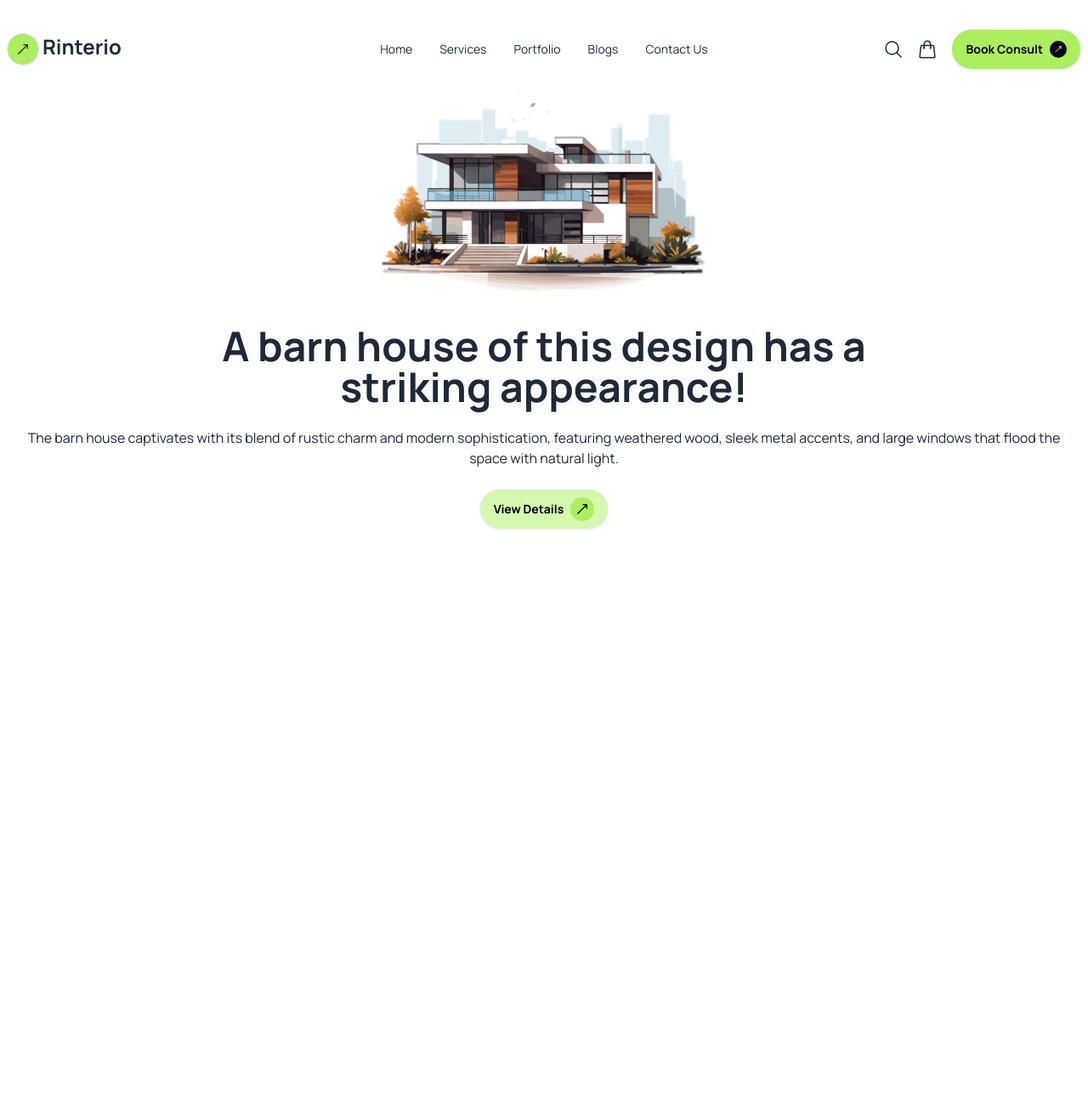
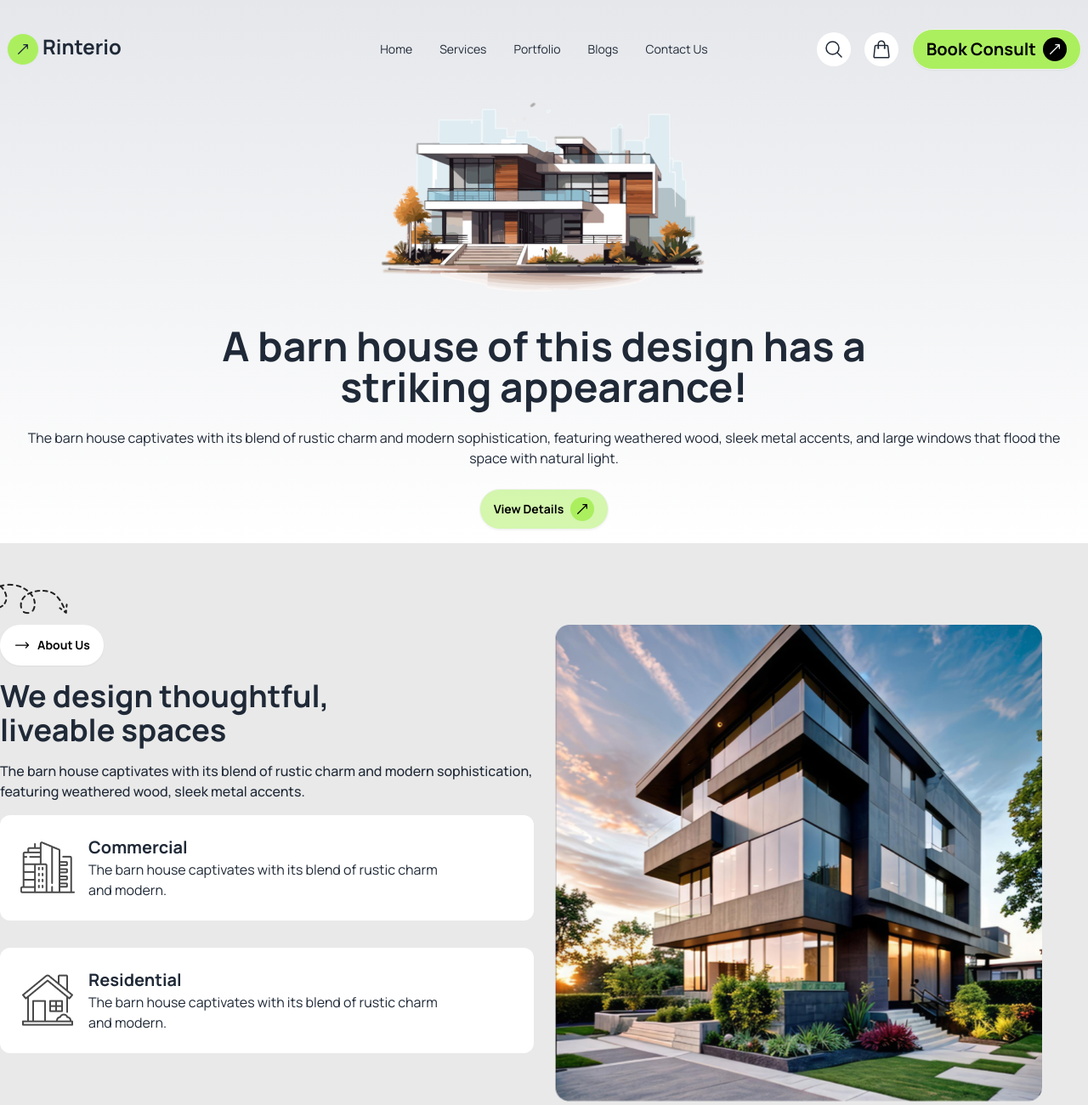
Before and after one commit to Abdallah-BinSaif/p-assingment-3, a plain HTML site: page index.html in a window 1280 px wide. Shown: the whole page at 85% size. Before the commit the page ends 800 px from the top, so only its background shows below. Drawn offline with nearby package versions, Linux system fonts and the light colour scheme.

Commit message:
thoughtful section work done

```diff
--- a/index.html
+++ b/index.html
@@ -49,12 +49,14 @@
   </head>
   <body class="font-manrope">
     <!-- heading section -->
-    <header class="bg-gradient-to-b from-[rgba(255, 255, 255, 1.00)] to-[rgba(255, 255, 255, 0.00)] mt-6">
+    <header class="bg-gradient-to-b from-gray-200 pt-6">
       <!-- navbar section -->
-      <nav class="container mx-auto ">
+      <nav class="container mx-auto">
         <div class="navbar">
           <!-- only for small devices -->
-          <div class="lg:hidden flex-1 justify-between flex-row-reverse md:flex-row">
+          <div
+            class="lg:hidden flex-1 justify-between flex-row-reverse md:flex-row"
+          >
             <div class="dropdown md:hidden">
               <div tabindex="0" role="button" class="btn btn-ghost lg:hidden">
                 <svg
@@ -107,7 +109,7 @@
               Rinterio</a
             >
           </div>
-          <!-- only for large devices -->
+          <!-- medium and for large devices -->
           <div class="navbar-start hidden lg:flex">
             <div class="dropdown">
               <div tabindex="0" role="button" class="btn btn-ghost lg:hidden">
@@ -200,17 +202,44 @@
           </div>
           <div class="navbar-end hidden lg:flex gap-4">
             <!-- search icon -->
-            <svg xmlns="http://www.w3.org/2000/svg" fill="none" viewBox="0 0 24 24" stroke-width="1.5" stroke="currentColor" class="size-6">
-              <path stroke-linecap="round" stroke-linejoin="round" d="m21 21-5.197-5.197m0 0A7.5 7.5 0 1 0 5.196 5.196a7.5 7.5 0 0 0 10.607 10.607Z" />
+            <div class="bg-white rounded-full p-2">
+              <svg
+                xmlns="http://www.w3.org/2000/svg"
+                fill="none"
+                viewBox="0 0 24 24"
+                stroke-width="1.5"
+                stroke="currentColor"
+                class="size-6"
+              >
+                <path
+                  stroke-linecap="round"
+                  stroke-linejoin="round"
+                  d="m21 21-5.197-5.197m0 0A7.5 7.5 0 1 0 5.196 5.196a7.5 7.5 0 0 0 10.607 10.607Z"
+                />
               </svg>
+            </div>
             <!-- shopping cart -->
-            <svg xmlns="http://www.w3.org/2000/svg" fill="none" viewBox="0 0 24 24" stroke-width="1.5" stroke="currentColor" class="size-6">
-              <path stroke-linecap="round" stroke-linejoin="round" d="M15.75 10.5V6a3.75 3.75 0 1 0-7.5 0v4.5m11.356-1.993 1.263 12c.07.665-.45 1.243-1.119 1.243H4.25a1.125 1.125 0 0 1-1.12-1.243l1.264-12A1.125 1.125 0 0 1 5.513 7.5h12.974c.576 0 1.059.435 1.119 1.007ZM8.625 10.5a.375.375 0 1 1-.75 0 .375.375 0 0 1 .75 0Zm7.5 0a.375.375 0 1 1-.75 0 .375.375 0 0 1 .75 0Z" />
+            <div class="bg-white rounded-full p-2">
+              <svg
+                xmlns="http://www.w3.org/2000/svg"
+                fill="none"
+                viewBox="0 0 24 24"
+                stroke-width="1.5"
+                stroke="currentColor"
+                class="size-6"
+              >
+                <path
+                  stroke-linecap="round"
+                  stroke-linejoin="round"
+                  d="M15.75 10.5V6a3.75 3.75 0 1 0-7.5 0v4.5m11.356-1.993 1.263 12c.07.665-.45 1.243-1.119 1.243H4.25a1.125 1.125 0 0 1-1.12-1.243l1.264-12A1.125 1.125 0 0 1 5.513 7.5h12.974c.576 0 1.059.435 1.119 1.007ZM8.625 10.5a.375.375 0 1 1-.75 0 .375.375 0 0 1 .75 0Zm7.5 0a.375.375 0 1 1-.75 0 .375.375 0 0 1 .75 0Z"
+                />
               </svg>
+            </div>
 
+            <!-- button -->
             <a
               ><button
-                class="btn bg-rinterio-primary rounded-full text-black font-bold"
+                class="btn bg-rinterio-primary rounded-full text-xl text-black font-bold"
               >
                 Book Consult
                 <div class="inline-block rounded-full bg-black text-white p-1">
@@ -220,7 +249,7 @@
                     viewBox="0 0 24 24"
                     stroke-width="1.5"
                     stroke="currentColor"
-                    class="size-3 -rotate-45"
+                    class="size-5 -rotate-45"
                   >
                     <path
                       stroke-linecap="round"
@@ -237,16 +266,21 @@
       <section class="container mx-auto">
         <div class="hero">
           <div class="hero-content text-center flex-col space-y-6">
-            <img
-              src="./assets/banner.png"
-              class="max-w-sm rounded-lg" />
+            <img src="./assets/banner.png" class="max-w-sm rounded-lg" />
             <div>
-              <h1 class="text-5xl font-bold">A barn house of this design has a <br>striking appearance!</h1>
+              <h1 class="text-5xl font-bold">
+                A barn house of this design has a <br />striking appearance!
+              </h1>
               <p class="py-6">
-                The barn house captivates with its blend of rustic charm and modern sophistication, featuring weathered wood, sleek metal accents, and large windows that flood the space with natural light.
+                The barn house captivates with its blend of rustic charm and
+                modern sophistication, featuring weathered wood, sleek metal
+                accents, and large windows that flood the space with natural
+                light.
               </p>
               <a
-              ><button class="btn bg-rinterio-primary-o5 rounded-full text-black font-bold w-full md:w-auto">
+                ><button
+                  class="btn bg-rinterio-primary-o5 rounded-full text-black font-bold w-full md:w-auto"
+                >
                   View Details
                   <div
                     class="inline-block rounded-full bg-rinterio-primary text-black p-1"
@@ -267,14 +301,80 @@
                     </svg>
                   </div></button
               ></a>
-
             </div>
           </div>
         </div>
       </section>
     </header>
     <!-- main section -->
-    <main></main>
+    <main>
+      <!-- Thoughtful section -->
+      <section class="bg-[#E9E9E9]">
+        <div class="container mx-auto py-24">
+          <div class="">
+            <div class="flex flex-col-reverse lg:flex-row-reverse gap-6 text-center lg:text-left">
+              <!-- imgae -->
+              <div class="w-full">
+                <img src="./assets/Rectangle.png" alt="" />
+              </div>
+              <!-- text -->
+              <div class="relative w-full space-y-4">
+                <div class="hidden absolute lg:block -left-12 -top-14"><img src="./assets/Vector.png" alt=""></div>
+                <!-- button 2 -->
+                <a
+                  ><button
+                    class="btn bg-white rounded-full text-black font-bold border-none"
+                  >
+                    <div
+                      class="inline-block rounded-full"
+                    >
+                      <svg
+                        xmlns="http://www.w3.org/2000/svg"
+                        fill="none"
+                        viewBox="0 0 24 24"
+                        stroke-width="1.5"
+                        stroke="currentColor"
+                        class="size-5"
+                      >
+                        <path
+                          stroke-linecap="round"
+                          stroke-linejoin="round"
+                          d="M17.25 8.25 21 12m0 0-3.75 3.75M21 12H3"
+                        />
+                      </svg>
+                    </div>
+                    About Us</button
+                ></a>
+                <h3 class="text-4xl font-bold">We design thoughtful, <br>liveable spaces</h3>
+                <p class="font-medium">
+                  The barn house captivates with its blend of rustic charm and
+                  modern sophistication, featuring weathered wood, sleek metal
+                  accents.
+                </p>
+                <!-- card 1 -->
+                <div class="grid md:grid-cols-2 lg:grid-cols-1 gap-8">
+                  <div class="bg-white rounded-xl p-6 flex space-x-4 items-center">
+                    <div><img src="./assets/commercial.png" alt=""></div>
+                    <div class="w-9/12">
+                      <h5 class="text-xl font-bold">Commercial</h5>
+                      <p>The barn house captivates with its blend of rustic charm and modern.</p>
+                    </div>
+                  </div>
+                  <!-- card 2 -->
+                  <div class="bg-white rounded-xl p-6 flex space-x-4 items-center">
+                    <div><img src="./assets/residential.png" alt=""></div>
+                    <div class="w-9/12">
+                      <h5 class="text-xl font-bold">Residential</h5>
+                      <p>The barn house captivates with its blend of rustic charm and modern.</p>
+                    </div>
+                  </div>
+                </div>
+              </div>
+            </div>
+          </div>
+        </div>
+      </section>
+    </main>
     <!-- footer section -->
     <footer></footer>
   </body>
```
Lines whose indentation alone changed are shown as unchanged.
